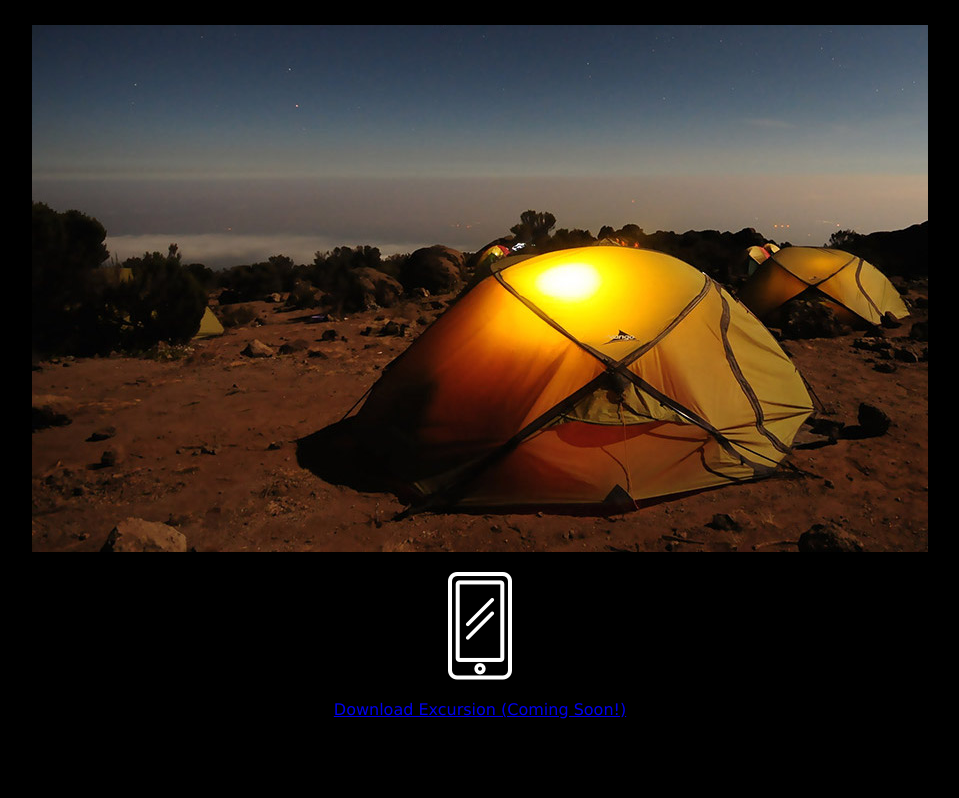
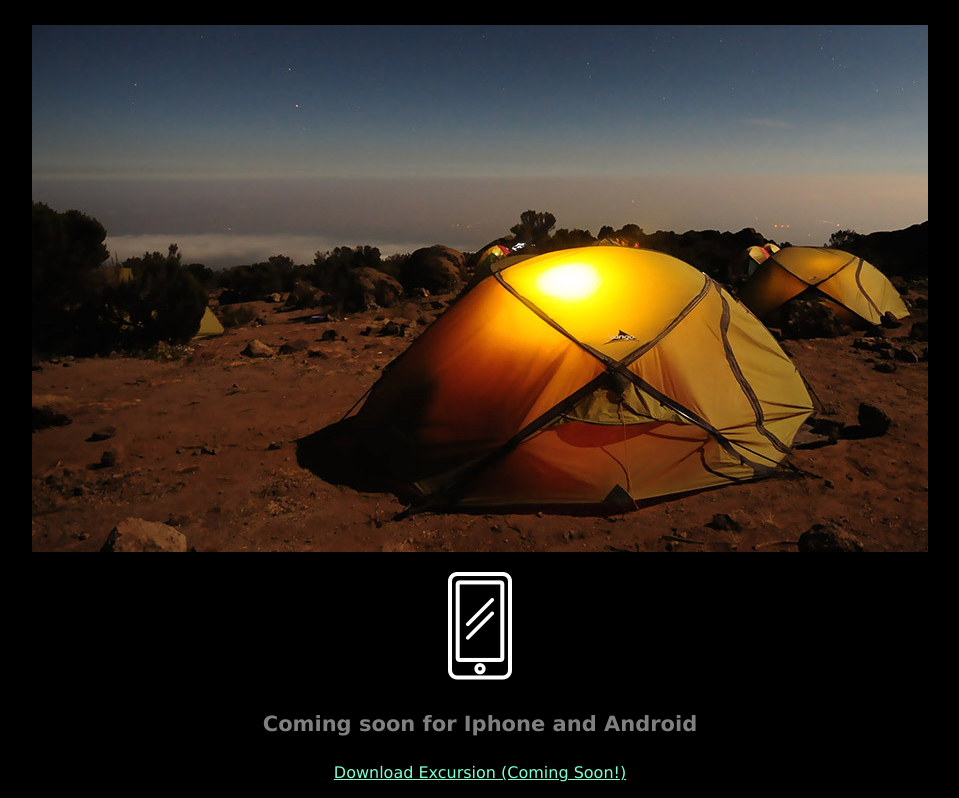
Before and after one commit to Simiong15/excursion, a plain HTML site: page index.html in a window 1280 px wide. Shown: the part 460-1258 px from the top of the page, without its empty margins (160-1119 px from the left). Before the commit the page ends 1195 px from the top, so only its background shows below. Drawn offline with Linux system fonts and the light colour scheme.

Commit message:
Added Footer

```diff
--- a/index.html
+++ b/index.html
@@ -18,5 +18,6 @@
     <h4 class="forth--header">Excursion remembers places like, and recommends new points of interest around you.</h4>
   <p><img src="resources/images/camp.jpg"> </p>
   <p><img src="resources/images/phone.png"> </p>
-  <p><a href="#">Download Excursion (Coming Soon!)</a></p>
+  <h4 class="forth--header">Coming soon for Iphone  and Android</h4>
+  <p><a class="link--cta" href="#">Download Excursion (Coming Soon!)</a></p>
 </html>
```
